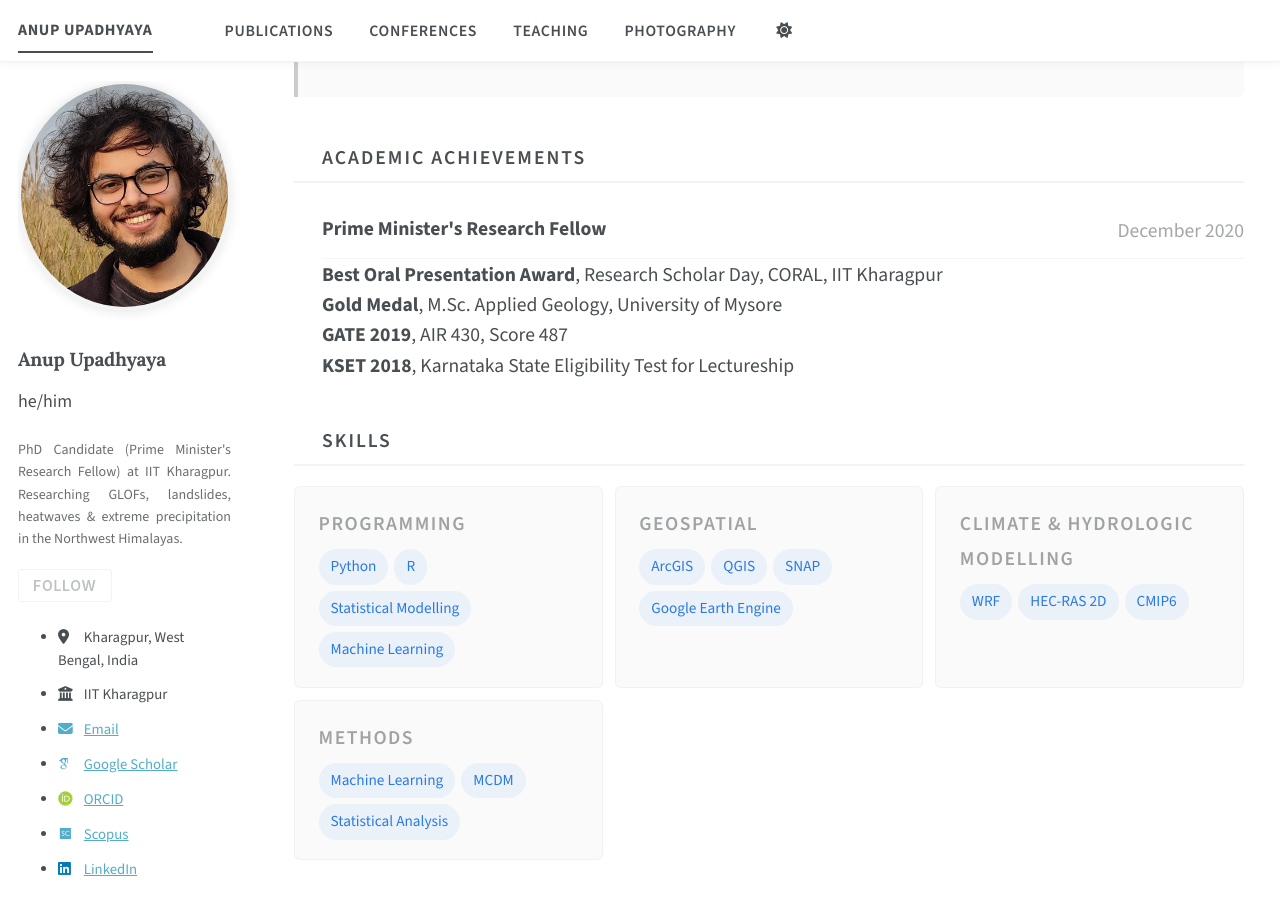
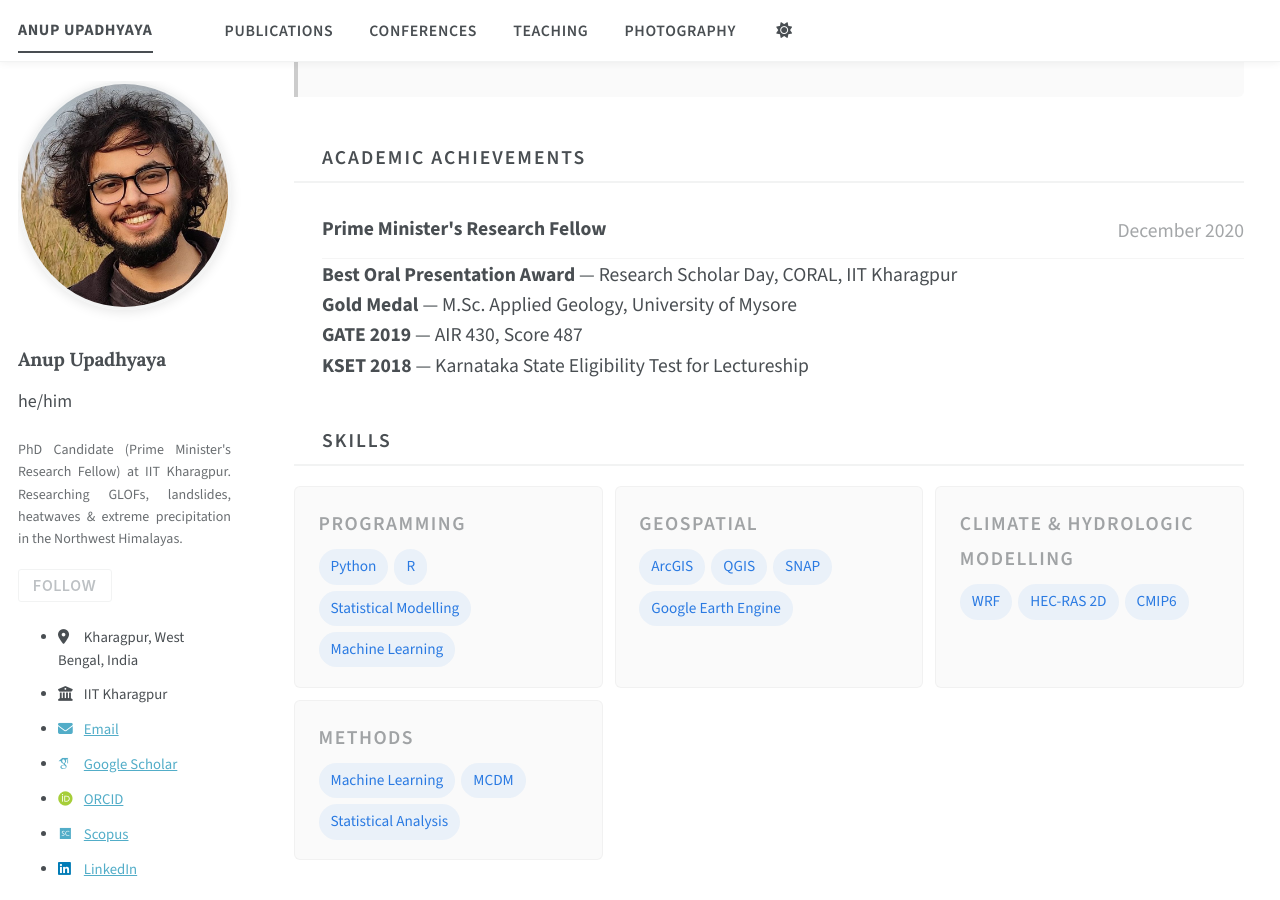
Before and after one commit to anupupadhyaya/anupupadhyaya.github.io, a Jekyll site: the page built from _pages/about.md, in a window 1280 px wide and 900 px high, scrolled down 2274 px. Built offline with Jekyll 4.4.1, drawn with Linux system fonts in a browser that asks for light colours; some web fonts are replaced; a script bundle is joined from its source files by our own code; library files that are not in the unit come from our copies; some of the changed lines change nothing that is shown.

Commit message:
Update about.md

```diff
--- a/_pages/about.md
+++ b/_pages/about.md
@@ -309,14 +309,15 @@
     <div class="achieve-year">December 2020</div>
   </div>
 
-<div class="achieve-text"><strong>Best Oral Presentation Award</strong>, Research Scholar Day, CORAL, IIT Kharagpur</div>
+<!-- FIND THESE (5 lines with &mdash;) -->
 
-<div class="achieve-text"><strong>Gold Medal</strong>, M.Sc. Applied Geology, University of Mysore</div>
+<div class="achieve-text"><strong>Best Oral Presentation Award</strong> &mdash; Research Scholar Day, CORAL, IIT Kharagpur</div>
 
-<div class="achieve-text"><strong>GATE 2019</strong>, AIR 430, Score 487</div>
+<div class="achieve-text"><strong>Gold Medal</strong> &mdash; M.Sc. Applied Geology, University of Mysore</div>
 
-<div class="achieve-text"><strong>KSET 2018</strong>, Karnataka State Eligibility Test for Lectureship</div>
+<div class="achieve-text"><strong>GATE 2019</strong> &mdash; AIR 430, Score 487</div>
 
+<div class="achieve-text"><strong>KSET 2018</strong> &mdash; Karnataka State Eligibility Test for Lectureship</div>
 
 </div>
 
```
